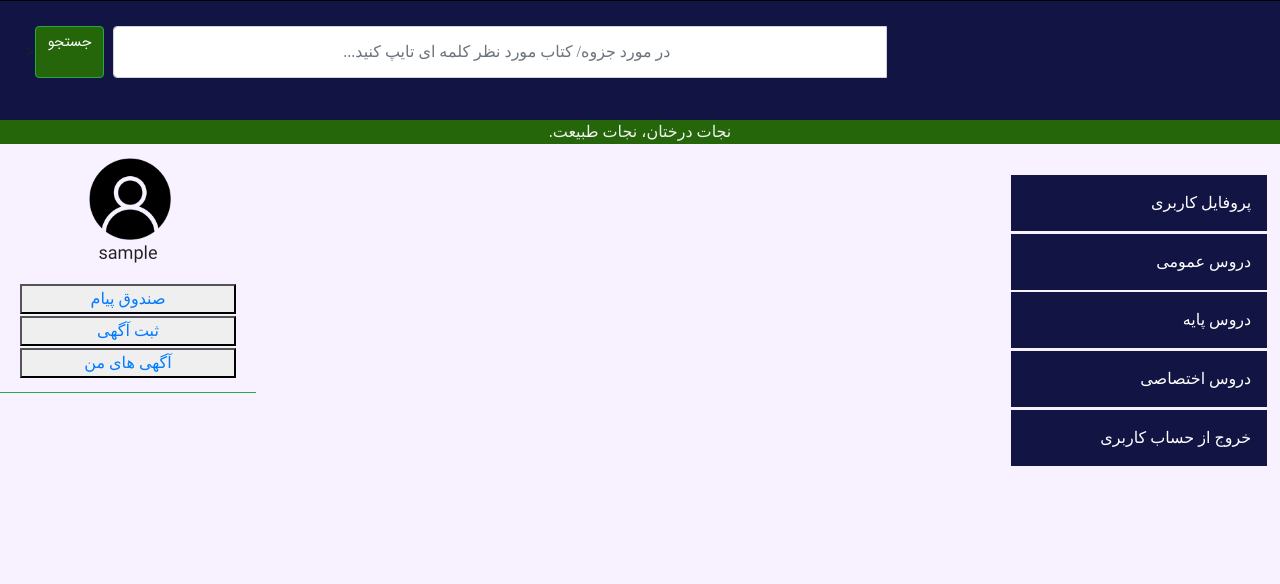
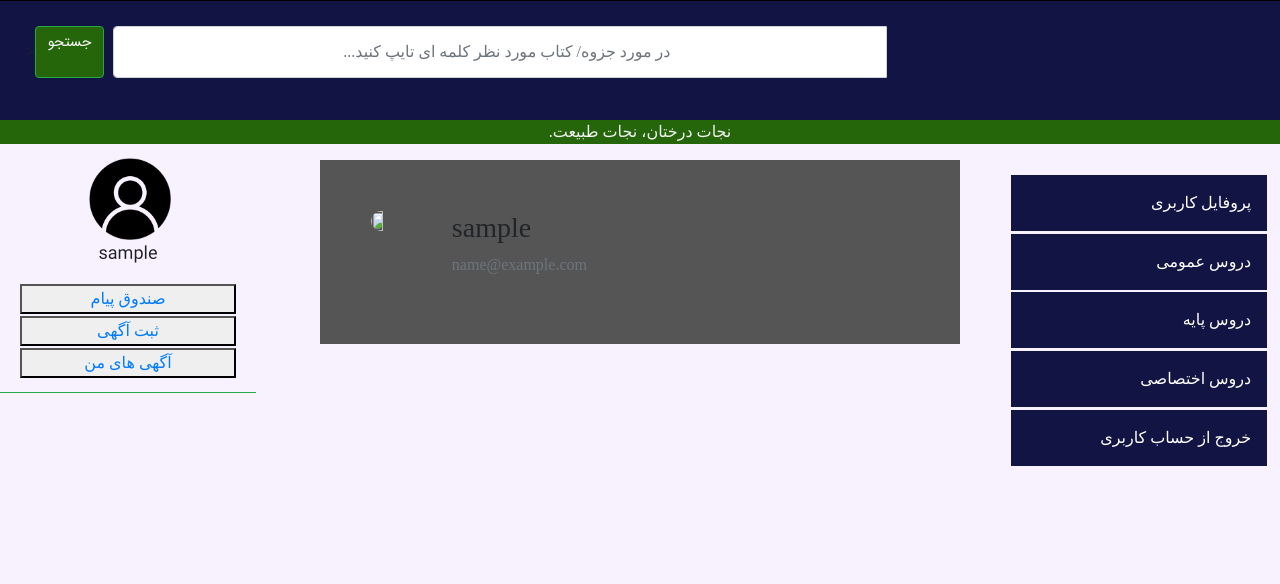
Before and after one commit to pooyaphoenix/Jasper, a Django app: page /myprofile/ in a window 1280 px wide. Shown: the part 118-702 px from the top of the page. Run offline with Django 3.2, Linux system fonts and the light colour scheme; the visitor is signed in with stand-in values (Sample User, id 1); some libraries are stand-ins or nearby versions.

Commit message:
making profile better with css and adding picture and default picture

```diff
--- a/jasper/blog/admin.py
+++ b/jasper/blog/admin.py
@@ -1,8 +1,8 @@
 from django.contrib import admin
+from django.contrib.auth.models import User
+from .models import User2 , profile , Book , Field , Universty
 
-from .models import User , profile , Book , Field , Universty
-
-@admin.register(User)
+@admin.register(User2)
 class UserAdmin(admin.ModelAdmin):
     list_display = ('last_name','first_name','city','phone_number','description')
 
--- a/jasper/blog/models.py
+++ b/jasper/blog/models.py
@@ -43,8 +43,8 @@
     #university = models.ManyToManyField(Universty, help_text='')
 
 
-class User(models.Model):
-    username=models.CharField(max_length=100 )
+class User2(models.Model):
+    username2=models.CharField(max_length=100 )
     password=models.CharField(max_length=50 )
     email=models.CharField(max_length=50 )
     first_name=models.CharField(max_length=100)
--- a/jasper/blog/templates/accounts/profile.html
+++ b/jasper/blog/templates/accounts/profile.html
@@ -12,13 +12,26 @@
     <meta charset="utf-8">
     {% block head %}
     <title>پروفایل کاربری</title>
+    <style>
+        img:hover {
+  box-shadow: 0 0 2px 1px rgba(0, 140, 186, 0.5);
+}
+    </style>
     {% endblock %}
 </head>
 {% block body %}
 <body>
 
 
-
+    <div class="profiletemp" style="padding: 4%; background-color: #555; margin: 0% 25% 0% 25%;">
+        <div class="media">
+            <img class="" style="border-radius: 45px; width: 15%;" src="{{ user.profile.image.url }}">
+            <div>
+               <h3 style="clear: both">{{ user.username }}</h3>
+                <p class="text-muted">{{ user.email }}</p>
+            </div>
+        </div>
+    </div>
 
 </body>
 {% endblock %}
--- a/jasper/blog/views.py
+++ b/jasper/blog/views.py
@@ -1,6 +1,7 @@
 from django.shortcuts import render,redirect
-from .models import Book,Universty,Field,User
+from .models import Book,Universty,Field
 from django.contrib.auth.forms import UserCreationForm
+from django.contrib.auth.models import User
 from django.contrib import messages
 from .forms import userform2 , PostForm
 from django.urls import reverse_lazy
@@ -81,7 +82,7 @@
     if request.method == "POST":
         form = PostForm(request.POST)
         if form.is_valid():
-            Book.user=userform2.username
+            Book.user=User.username
             form.save()
             return redirect('/')
     else:
--- a/jasper/jasper/urls.py
+++ b/jasper/jasper/urls.py
@@ -18,6 +18,8 @@
 from django.contrib.auth import views as auth_views
 from django.views.generic.base import TemplateView # new
 from blog import views
+from django.conf import settings
+from django.conf.urls.static import static
 urlpatterns = [
     path('admin/', admin.site.urls),
     path('', include('blog.urls')),
@@ -32,3 +34,6 @@
 
 
 ]
+
+if settings.DEBUG:
+    urlpatterns += static(settings.MEDIA_URL, document_root=settings.MEDIA_ROOT)
```
Also changed, not shown: jasper/blog/migrations/0006_auto_20190704_2015.py (added), jasper/media/default.jpg (added), jasper/media/profile_picd/1_62.jpg (added), 1 other file.
